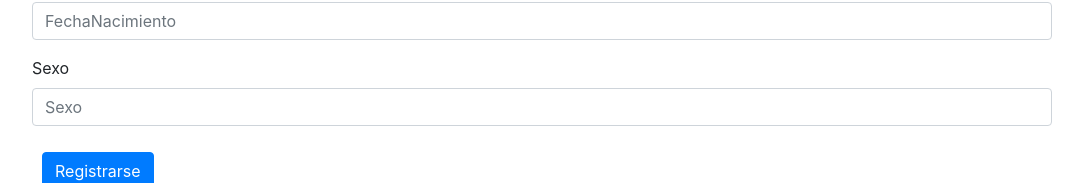
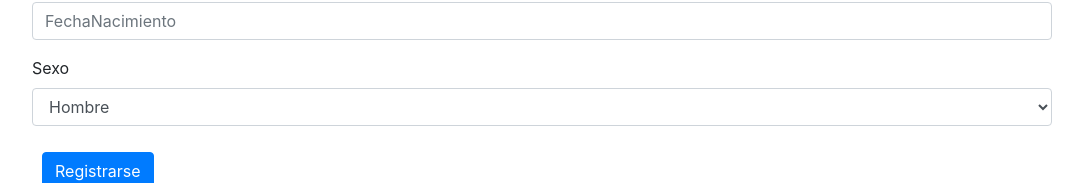
Before and after one commit to PedroRamirezVerger/SGC_E1, an Angular app in the folder frontend/cliente/: page /#/registro in a window 1280 px wide. Shown: the part 652-835 px from the top of the page, without its empty margins (98-1181 px from the left). Built offline with nearby package versions, Linux system fonts and the light colour scheme.

Commit message:
actualizacion SGC 11 08

```diff
--- a/frontend/cliente/src/app/components/registro/registro.component.html
+++ b/frontend/cliente/src/app/components/registro/registro.component.html
@@ -32,7 +32,11 @@
         </div>
         <div class="form-group">
             <label for="Sexo">Sexo</label>
-            <input class="form-control" id="Sexo" placeholder="Sexo">
+            <!--input class="form-control" id="Sexo" placeholder="Sexo">-->
+            <select class='form-control' name='Sexo'>
+                <option value="1">Hombre</option>
+                <option value="2">Mujer</option>
+            </select>
         </div>
         <div>
             <button type="button" (click)="singIn(dni.value, password.value, Nombre.value, Apellidos.value, Email.value, Telefono.value, FechaNacimiento.value, Sexo.value,  $event)" style="margin: 10px" class="btn btn-primary" id="registrarse-button">Registrarse</button>
```
